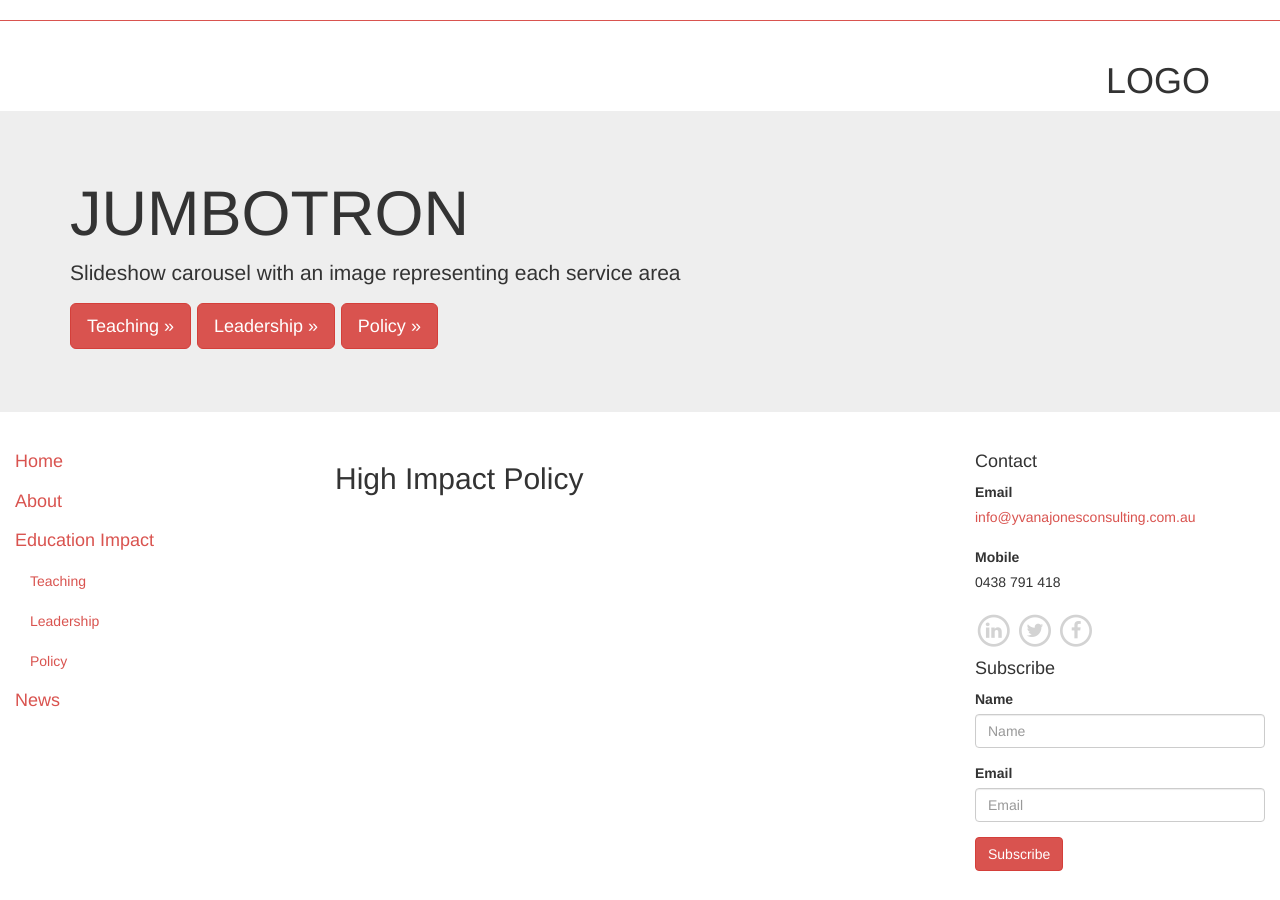
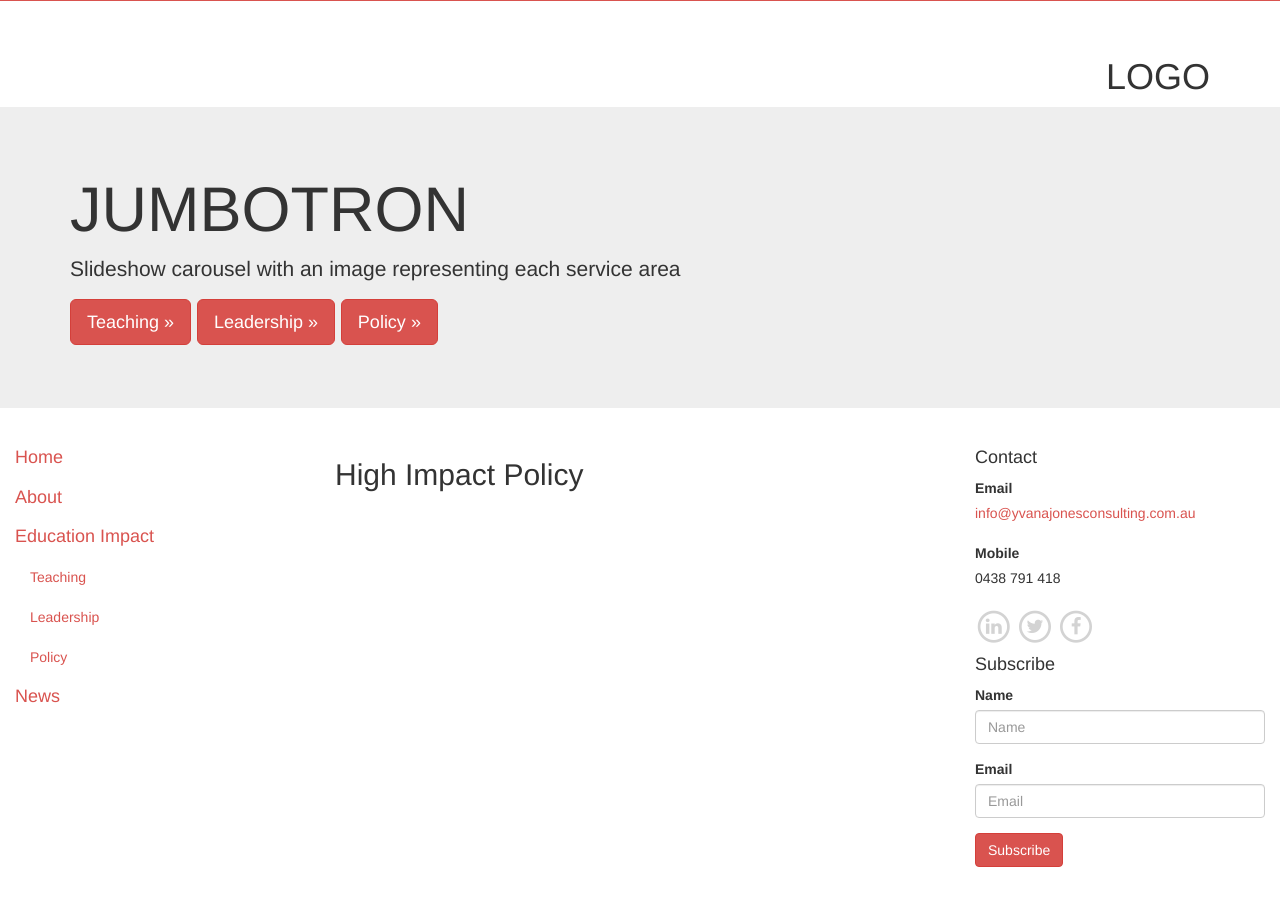
Before and after one commit to idm/idm.github.io, a Jekyll site: the page built from yjc/policy.md, in a window 1280 px wide. Built offline with Jekyll 4.4.1, drawn with Linux system fonts in a browser that asks for light colours; nearby versions of some CDN libraries.

Commit message:
tweaked top red bar

```diff
--- a/_layouts/yjc.html
+++ b/_layouts/yjc.html
@@ -29,7 +29,7 @@
 </head>
 
 <body>
-<hr style="border-top-color:#d9534f;"/>
+<hr style="border-top-color:#d9534f; height:16px; margin-top:0px;"/>
 <div class="container">
 <h1 style="text-align:right;">LOGO</h1>
 </div>
```
